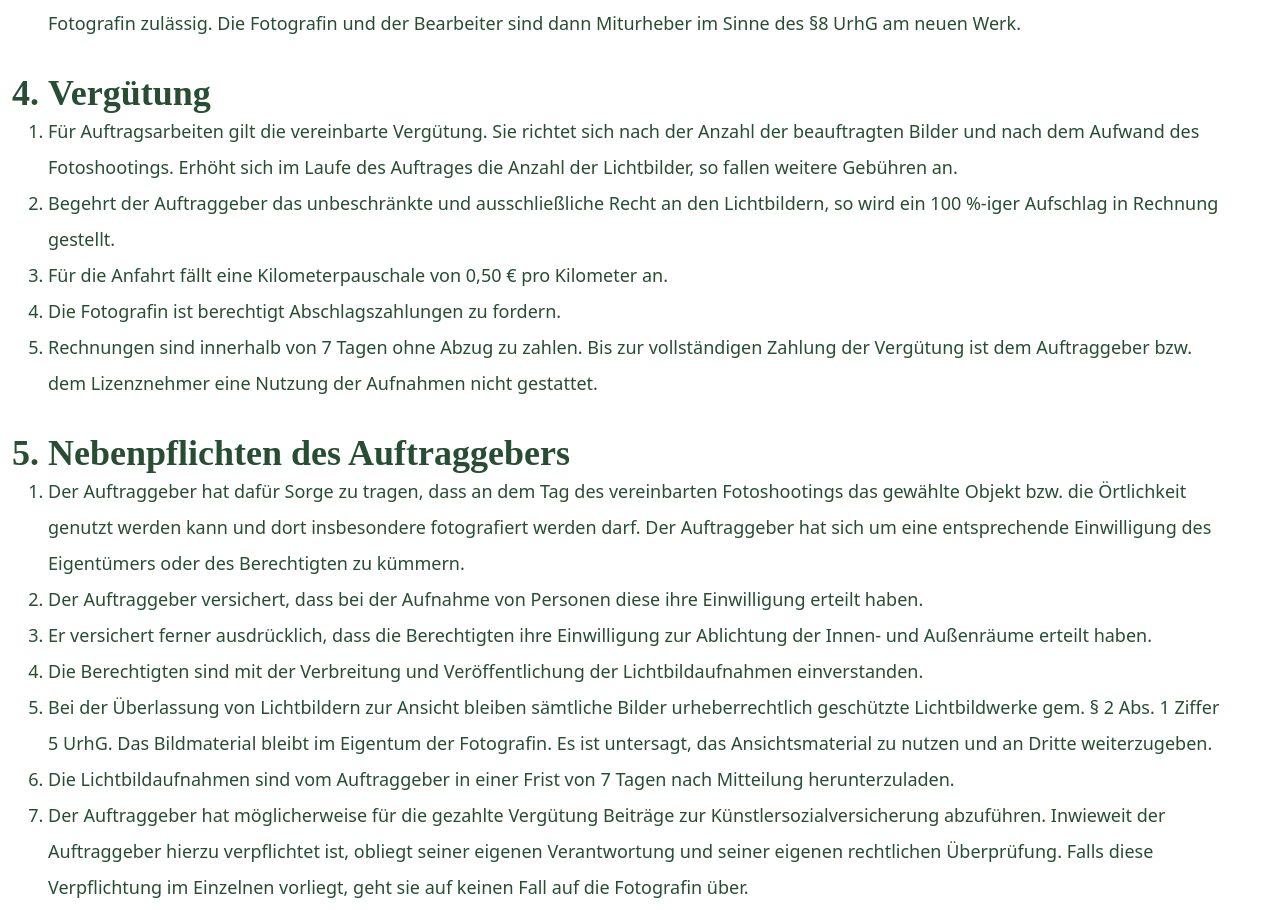
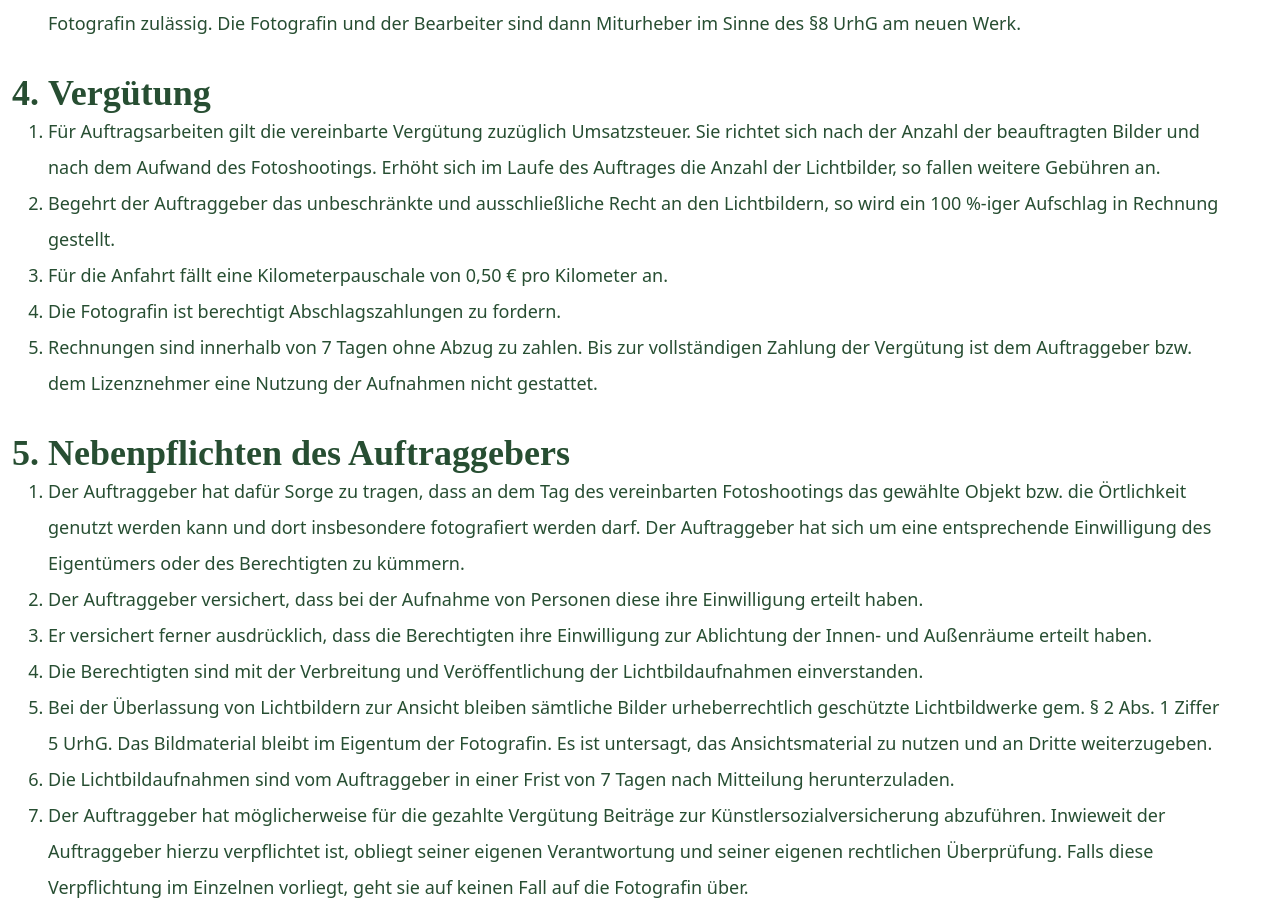
Before and after one commit to Dan86de/NoworytaPhotography, a Next.js app: page /agb in a window 1280 px wide. Shown: the part 1367-2277 px from the top of the page. Built offline with nearby package versions, Linux system fonts and the light colour scheme; a web font is replaced by a local one.

Commit message:
Update AGB

```diff
--- a/src/app/agb/page.tsx
+++ b/src/app/agb/page.tsx
@@ -95,9 +95,10 @@ export default function AgbPage() {
 
 				<ol className="list-decimal">
 					<li>
-						Für Auftragsarbeiten gilt die vereinbarte Vergütung. Sie richtet sich nach der Anzahl
-						der beauftragten Bilder und nach dem Aufwand des Fotoshootings. Erhöht sich im Laufe des
-						Auftrages die Anzahl der Lichtbilder, so fallen weitere Gebühren an.
+						Für Auftragsarbeiten gilt die vereinbarte Vergütung zuzüglich Umsatzsteuer. Sie richtet
+						sich nach der Anzahl der beauftragten Bilder und nach dem Aufwand des Fotoshootings.
+						Erhöht sich im Laufe des Auftrages die Anzahl der Lichtbilder, so fallen weitere
+						Gebühren an.
 					</li>
 					<li>
 						Begehrt der Auftraggeber das unbeschränkte und ausschließliche Recht an den
```
